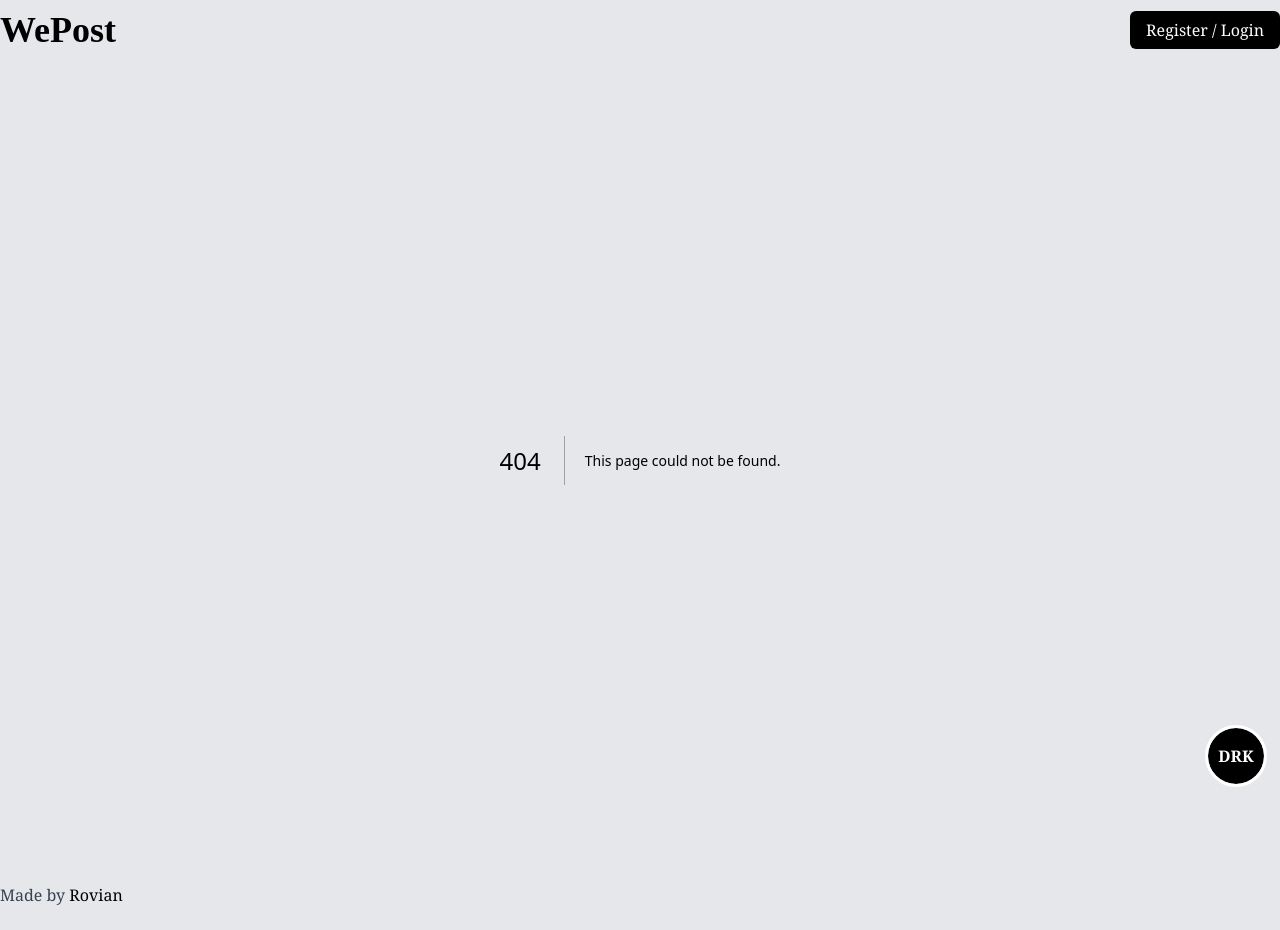
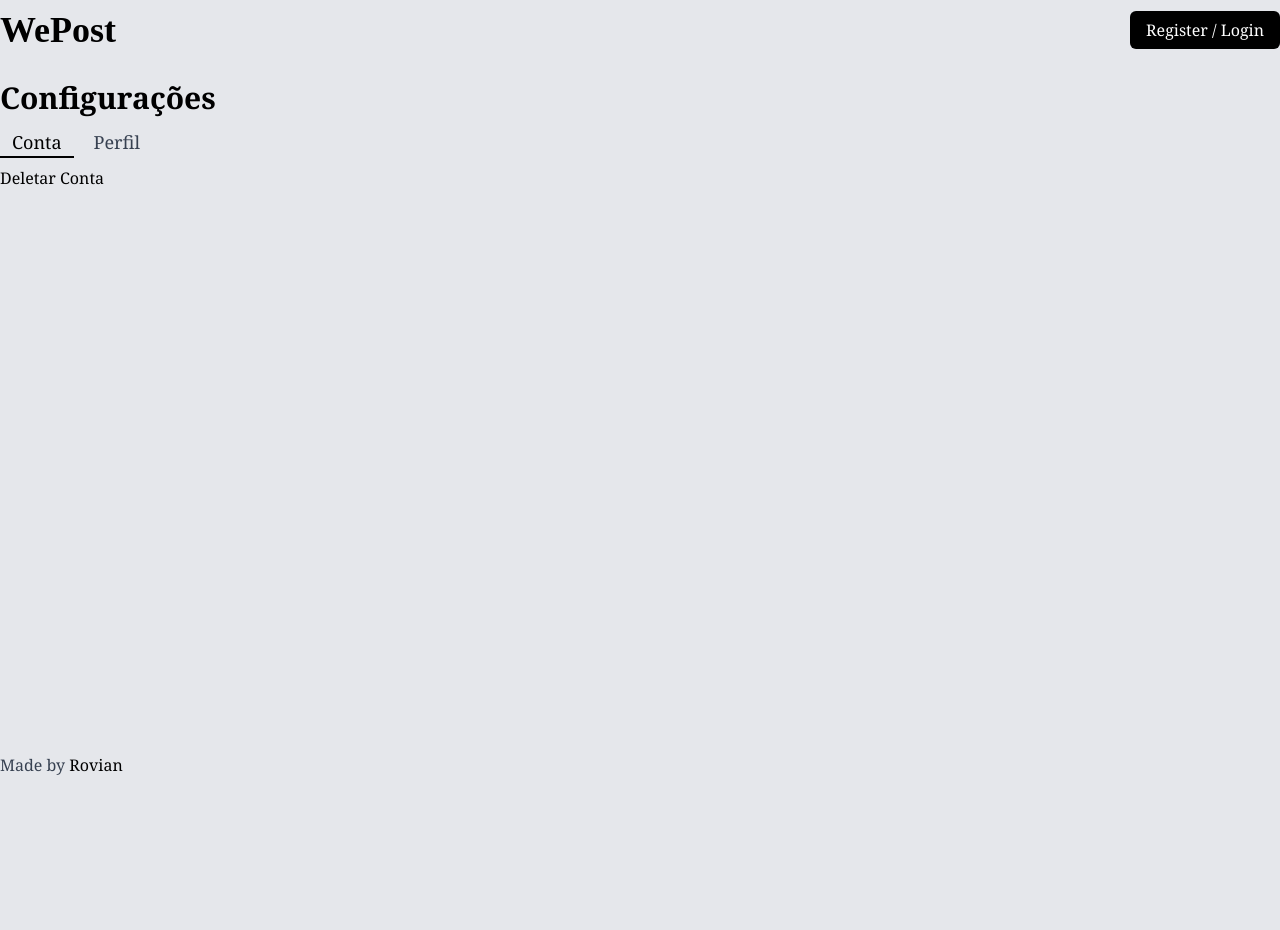
Before and after one commit to 2Rovian/your-blog, a Next.js app: page /config in a window 1280 px wide. Before the commit this address had no page. After the commit the page ends 800 px from the top, so only its background shows below. Built offline with nearby package versions, Linux system fonts and the light colour scheme.

Commit message:
updates no dark mode

```diff
--- /dev/null
+++ b/src/app/config/page.tsx
@@ -0,0 +1,37 @@
+'use client'
+import { useState } from "react"
+
+import { FontAwesomeIcon } from "@fortawesome/react-fontawesome";
+import { faMoon } from "@fortawesome/free-solid-svg-icons";
+
+export default function ConfigPage() {
+    const [isContaOpen, setisContaOpen] = useState<boolean>(true);
+    const [isPerfilOpen, setisPerfilOpen] = useState<boolean>(false);
+    return (
+        <div>
+            <main className="mt-5">
+                <h1 className="font-bold text-3xl mb-3 text-black dark:text-white">Configurações</h1>
+                <ul className="flex gap-x-2 text-lg text-gray-700 dark:text-gray-200">
+                    <li className={`px-3 cursor-pointer ${isContaOpen ? "text-black dark:text-gray-100 border-b-2 border-black dark:border-gray-100" : ""}`}
+                        onClick={() => { setisContaOpen(true); setisPerfilOpen(false) }}
+                    >Conta</li>
+                    <li className={`px-3 cursor-pointer ${isPerfilOpen ? "text-black dark:text-gray-100 border-b-2 border-black dark:border-gray-100" : ""}`}
+                        onClick={() => { setisPerfilOpen(true); setisContaOpen(false) }}
+                    >Perfil</li>
+                </ul>
+                {isContaOpen && (
+                    <div className="mt-2 flex flex-col">
+                        <div>Deletar Conta</div>
+                    </div>
+                )}
+                {isPerfilOpen && (
+                    <div className="mt-2 flex flex-col">
+                        <p>Foto de Perfil</p>
+                        <p>Breve Descrição do Perfil</p>
+                        <p>Perfil Público</p>
+                    </div>
+                )}
+            </main>
+        </div>
+    )
+}
--- a/src/app/layout.tsx
+++ b/src/app/layout.tsx
@@ -1,7 +1,6 @@
 import "./globals.css";
 import Navbar from "@/components/Navbar";
 import { Providers } from "./providers";
-import ThemeSwitch from "@/components/ThemeSwitch";
 import Footer from "@/components/Footer";
 
 import '@fortawesome/fontawesome-svg-core/styles.css'
@@ -27,7 +26,7 @@ export default function RootLayout({
             <div className="grow main-div">
               {children}
             </div>
-            <ThemeSwitch />
+
             <Footer />
           </div>
         </Providers>
--- a/src/app/page.tsx
+++ b/src/app/page.tsx
@@ -25,7 +25,7 @@ export default async function Home() {
       <p className="mb-5 text-center text-xl font-bold">Principais notícias</p>
       <div className="flex flex-col md:grid grid-cols-2 md:gap-x-3 gap-y-3">
         {data.articles?.map((news, index) => (
-          <div key={index} className="bg-gray-100 dark:bg-black dark:outline dark:outline-1 dark:outline-gray-700 rounded-lg shadow max-h-[400px] px-2 flex justify-between ">
+          <div key={index} className="bg-gray-100 dark:bg-gray-900 dark:outline dark:outline-1 dark:outline-gray-700 rounded-lg shadow max-h-[400px] px-2 flex justify-between ">
             <div className="p-2 flex flex-col justify-between">
               <p className="font-bold">
                 <a href={news.url} target="_blank">
--- /dev/null
+++ b/src/components/DarkMode.tsx
@@ -0,0 +1,37 @@
+"use client";
+
+import { useTheme } from "next-themes";
+import { useEffect, useState } from "react";
+
+import { FontAwesomeIcon } from "@fortawesome/react-fontawesome";
+import { faMoon } from "@fortawesome/free-solid-svg-icons";
+import { faSun } from "@fortawesome/free-solid-svg-icons";
+
+export default function ThemeSwitch() {
+    const { theme, setTheme, resolvedTheme } = useTheme();
+    const [mounted, setMounted] = useState(false);
+
+    // Garante que o tema correto seja exibido após o carregamento no cliente
+    useEffect(() => {
+        setMounted(true);
+    }, []);
+
+    if (!mounted) return null; // Evita piscar ao carregar a página
+
+    return (
+        // <div
+        //   className={` ${resolvedTheme === "dark" ? "bg-white text-black" : "bg-black text-white"} outline size-14 fixed bottom-4 right-4 justify-center flex items-center rounded-full cursor-pointer `}
+        //   onClick={() => setTheme(resolvedTheme === "dark" ? "light" : "dark")}
+        // >
+        //   <span className="font-semibold">
+        //     {resolvedTheme === "dark" ? "LGT" : "DRK"}
+        //   </span>
+        // </div>
+        <li className="mx-2 px-3 gap-x-2 flex items-center hover:bg-white hover:text-gray-900 dark:hover:bg-black dark:hover:text-white hover:rounded-sm ease-in-out duration-150 cursor-pointer"
+        onClick={() => setTheme(resolvedTheme === "dark" ? "light" : "dark")}
+        >
+            <FontAwesomeIcon icon={resolvedTheme === "dark" ? faMoon : faSun} className="size-[20px]" />
+            <span>{resolvedTheme === "dark" ? "Dark" : "Light"}</span>
+        </li>
+    );
+}
--- a/src/components/Navbar.tsx
+++ b/src/components/Navbar.tsx
@@ -8,6 +8,9 @@ import { faUser, faMagnifyingGlass, faGear, faArrowRightFromBracket } from "@for
 
 import { IoIosCloseCircleOutline } from "react-icons/io";
 import { GoTriangleUp } from "react-icons/go";
+
+import { faMoon } from "@fortawesome/free-solid-svg-icons";
+import DarkMode from "./DarkMode";
 
 export default function Navbar() {
     const { user, logout } = useAuthStore();
@@ -146,12 +149,14 @@ export default function Navbar() {
                                             </li>
                                         </Link>
 
-                                        <Link href={'/'} className="mx-2">
+                                        <Link href={'/config/'} className="mx-2">
                                             <li className="px-3 gap-x-2 flex items-center hover:bg-white hover:text-gray-900 dark:hover:bg-black dark:hover:text-white hover:rounded-sm ease-in-out duration-150 cursor-pointer">
                                                 <FontAwesomeIcon icon={faGear} className="size-[20px]" />
                                                 <span>Config</span>
                                             </li>
                                         </Link>
+
+                                        <DarkMode />
 
                                         <li className="mx-2 px-3 gap-x-2 flex items-center hover:bg-white hover:text-gray-900 dark:hover:bg-black dark:hover:text-white hover:rounded-sm ease-in-out duration-150 cursor-pointer"
                                             onClick={logout}
--- a/src/components/ThemeSwitch.tsx
+++ /dev/null
@@ -1,27 +0,0 @@
-"use client";
-
-import { useTheme } from "next-themes";
-import { useEffect, useState } from "react";
-
-export default function ThemeSwitch() {
-  const { theme, setTheme, resolvedTheme } = useTheme();
-  const [mounted, setMounted] = useState(false);
-
-  // Garante que o tema correto seja exibido após o carregamento no cliente
-  useEffect(() => {
-    setMounted(true);
-  }, []);
-
-  if (!mounted) return null; // Evita piscar ao carregar a página
-
-  return (
-    <div
-      className={` ${resolvedTheme === "dark" ? "bg-white text-black" : "bg-black text-white"} outline size-14 fixed bottom-4 right-4 justify-center flex items-center rounded-full cursor-pointer `}
-      onClick={() => setTheme(resolvedTheme === "dark" ? "light" : "dark")}
-    >
-      <span className="font-semibold">
-        {resolvedTheme === "dark" ? "LGT" : "DRK"}
-      </span>
-    </div>
-  );
-}
```
